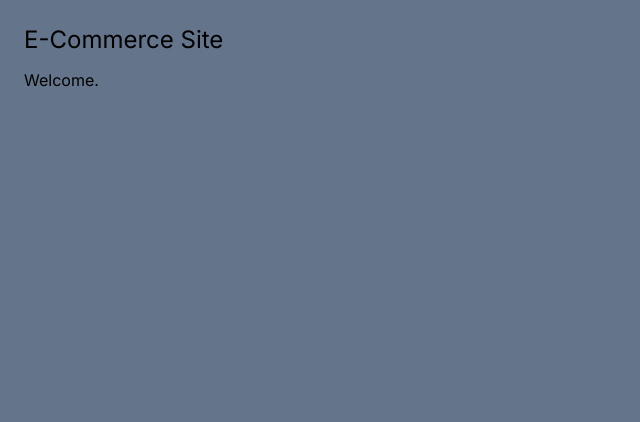
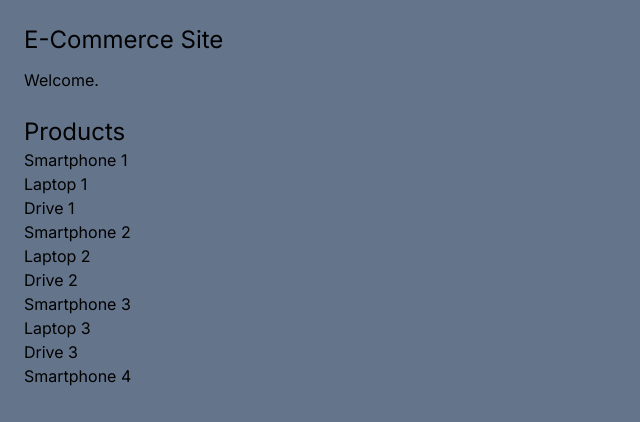
Before and after one commit to edwardtanguay/et781-nextjs-ecommerce-site, a Next.js app: page / in a window 1280 px wide. Shown: the top 422 px of the page, without its empty margins (0-640 px from the left). Built offline with nearby package versions, Linux system fonts and the light colour scheme.

Commit message:
showing products

```diff
--- a/src/app/page.tsx
+++ b/src/app/page.tsx
@@ -1,10 +1,20 @@
-import Image from "next/image";
+import db from "@/data/db.json";
+
+const products = db.products;
 
 export default function Home() {
 	return (
 		<main>
 			<h1 className="text-2xl mb-3">E-Commerce Site</h1>
 			<p>Welcome.</p>
+			<h2 className="text-2xl mt-6">Products</h2>
+			{products.map((product) => {
+				return (
+					<div key={product.id}>
+						<p>{product.model}</p>
+					</div>
+				);
+			})}
 		</main>
 	);
 }
--- /dev/null
+++ b/src/data/db.json
@@ -0,0 +1,74 @@
+{
+  "products": [
+    {
+      "id": 1,
+      "category": "Smartphone",
+      "brand": "XYZ",
+      "model": "Smartphone 1",
+      "price": 799.99
+    },
+    {
+      "id": 2,
+      "category": "Laptop",
+      "brand": "ABC",
+      "model": "Laptop 1",
+      "price": 1499.99
+    },
+    {
+      "id": 3,
+      "category": "External Disk Drive",
+      "brand": "123",
+      "model": "Drive 1",
+      "price": 79.99
+    },
+    {
+      "id": 4,
+      "category": "Smartphone",
+      "brand": "PQR",
+      "model": "Smartphone 2",
+      "price": 899.99
+    },
+    {
+      "id": 5,
+      "category": "Laptop",
+      "brand": "DEF",
+      "model": "Laptop 2",
+      "price": 999.99
+    },
+    {
+      "id": 6,
+      "category": "External Disk Drive",
+      "brand": "456",
+      "model": "Drive 2",
+      "price": 99.99
+    },
+    {
+      "id": 7,
+      "category": "Smartphone",
+      "brand": "LMN",
+      "model": "Smartphone 3",
+      "price": 699.99
+    },
+    {
+      "id": 8,
+      "category": "Laptop",
+      "brand": "GHI",
+      "model": "Laptop 3",
+      "price": 1199.99
+    },
+    {
+      "id": 9,
+      "category": "External Disk Drive",
+      "brand": "789",
+      "model": "Drive 3",
+      "price": 129.99
+    },
+    {
+      "id": 10,
+      "category": "Smartphone",
+      "brand": "OPQ",
+      "model": "Smartphone 4",
+      "price": 749.99
+    }
+  ]
+}
```
Also changed, not shown: 1 other file (tests, documents, lock files or other folders). Lines whose indentation alone changed are shown as unchanged.
